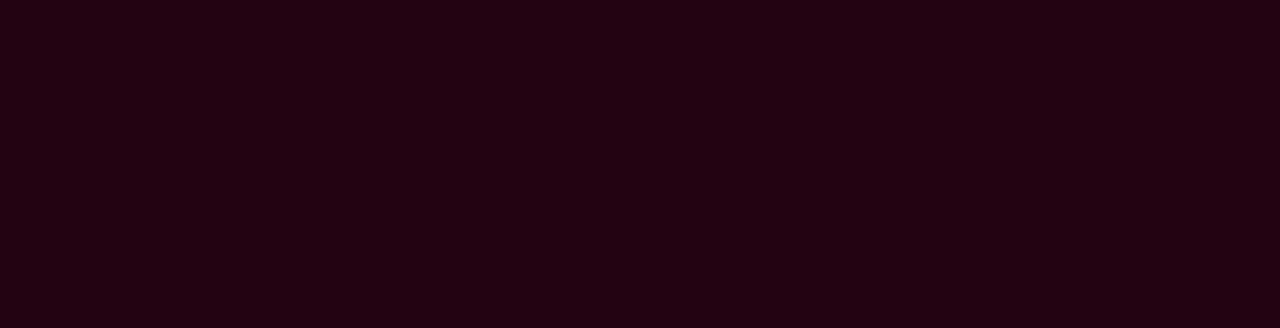
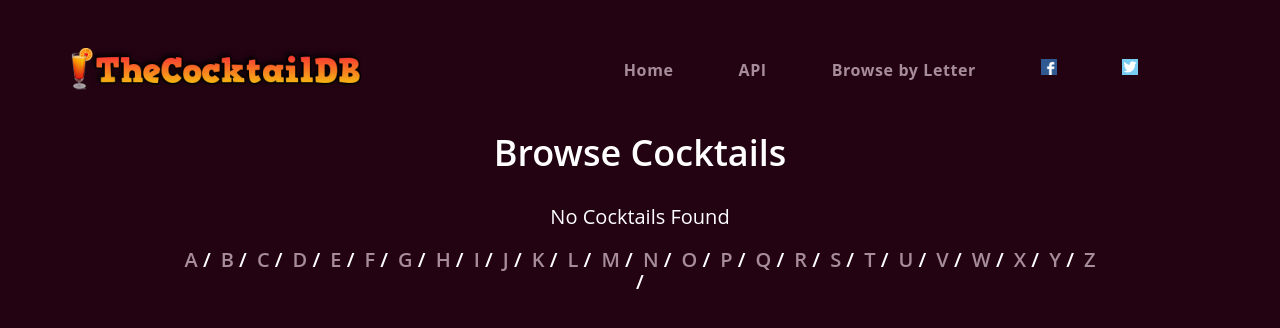
Before and after one commit to tiagomiguelfonseca/cocktail, a React (Create React App) app: page /browse/W in a window 1280 px wide. Before the commit this address had no page. Shown: the top 328 px of the page. Built offline with nearby package versions, Linux system fonts and the light colour scheme; no server answers.

Commit message:
Components Reused

```diff
--- a/src/components/Browse/index.jsx
+++ /dev/null
@@ -1,29 +0,0 @@
-import React from "react";
-import { FetchByLetter } from "../../services/fetchPosts.service";
-import { FetchByLetterKey } from "../../utils/Query/queryKeys";
-import { Link, useLocation, useParams } from "react-router-dom";
-import { useQuery } from "react-query";
-import CocktailSection from "../CocktailSection";
-import { useState } from "react";
-import { useNavigate } from "react-router-dom";
-
-export default function Browse(queryKey) {
-  const [useKey, setUseKey] = useState("a");
-  let [error, setError] = useState(null);
-  const location = useLocation();
-  const navigate = useNavigate();
-
-  const { isLoading, isError, data } = useQuery(
-    [FetchByLetterKey, useKey],
-    FetchByLetter
-  );
-
-console.log(navigate)
-  return (
-    <div>
-      <Link to={`${location.pathname}a`}>A</Link>/ <button >B</button> / <Link to={`${location.pathname}?b=c`}>C</Link> / D / E / F / G / H
-      / I / J / K / L / M / N / O / P / Q / R / S / T / U / V / W / X / Y / Z
-      <CocktailSection data={data} isLoading={isLoading} isError={isError}/>
-    </div>
-  );
-}
--- /dev/null
+++ b/src/components/BrowseLinks/index.jsx
@@ -0,0 +1,26 @@
+import React from "react";
+import { Link } from "react-router-dom";
+import { Container, CustomParagon } from "./style";
+
+export default function BrowseLinks({ title }) {
+  return (
+    <Container>
+      {title}
+      <CustomParagon>
+        <Link to='/browse/a'>A</Link>  /<Link to='/browse/b'>B</Link>  /
+        <Link to='/browse/c'>C</Link>  /<Link to='/browse/d'>D</Link>  /
+        <Link to='/browse/e'>E</Link>  /<Link to='/browse/f'>F</Link>  /
+        <Link to='/browse/g'>G</Link>  /<Link to='/browse/h'>H</Link>  /
+        <Link to='/browse/i'>I</Link>  /<Link to='/browse/j'>J</Link>  /
+        <Link to='/browse/k'>K</Link>  /<Link to='/browse/l'>L</Link>  /
+        <Link to='/browse/m'>M</Link>  /<Link to='/browse/n'>N</Link>  /
+        <Link to='/browse/o'>O</Link>  /<Link to='/browse/p'>P</Link>  /
+        <Link to='/browse/q'>Q</Link>  /<Link to='/browse/r'>R</Link>  /
+        <Link to='/browse/s'>S</Link>  /<Link to='/browse/t'>T</Link>  /
+        <Link to='/browse/u'>U</Link>  /<Link to='/browse/v'>V</Link>  /
+        <Link to='/browse/W'>W</Link>  /<Link to='/browse/x'>X</Link>  /
+        <Link to='/browse/x'>Y</Link>  /<Link to='/browse/z'>Z</Link>  /
+      </CustomParagon>
+    </Container>
+  );
+}
--- /dev/null
+++ b/src/components/BrowseLinks/style.js
@@ -0,0 +1,12 @@
+import styled from "styled-components";
+import { Paragon } from "../Typography";
+
+export const Container = styled.div``;
+
+export const CustomParagon = styled(Paragon)`
+  text-align: center;
+
+  a + a {
+    margin-left: 10px;
+  }
+`;
--- a/src/components/CocktailSection/index.jsx
+++ b/src/components/CocktailSection/index.jsx
@@ -1,20 +1,12 @@
-import React, {Fragment}from "react";
-import { useQuery } from "react-query";
-import { fetchCocktails } from "../../services/fetchPosts.service";
-import { fetchCocktailsKey } from "../../utils/Query/queryKeys";
+import React, { Fragment } from "react";
 import CocktailCard from "../CocktailCard";
 import { CustomFlexContainer } from "./style";
-import { GreatPrimer } from "../Typography";
 
-const CocktailSection = ({ cocktailCardProps, sliceI, sliceF, isLoading, isError, data }) => {
-  // const { isLoading, isError, data } = useQuery(
-  //   fetchCocktailsKey,
-  //   fetchCocktails
-  // );
+const CocktailSection = ({ cocktailCardProps, sliceI, sliceF, isLoading, isError, data, title }) => {
 
   return (
     <Fragment>
-      <GreatPrimer style={{textAlign: "center"}}>Popular Drinks</GreatPrimer>
+    {title}
       <CustomFlexContainer>
         {isLoading ? (
           <div>Loading...</div>
--- a/src/components/NavBar/index.jsx
+++ b/src/components/NavBar/index.jsx
@@ -24,13 +24,13 @@ export default function NavBar(props) {
             </Link>
           </NavBarItem>
           <NavBarItem>
-            <Link to='/api'>
+            <Link to='https://www.thecocktaildb.com/api.php'>
               <Navy>API</Navy>
             </Link>
           </NavBarItem>
           <NavBarItem>
-            <Link to='/forum'>
-              <Navy>Forum</Navy>
+            <Link to='/browse'>
+              <Navy>Browse by Letter</Navy>
             </Link>
           </NavBarItem>
           <NavBarItem>
--- a/src/components/Search/index.jsx
+++ b/src/components/Search/index.jsx
@@ -3,35 +3,27 @@ import { useQuery } from "react-query";
 import { Link } from "react-router-dom";
 import { FetchSingleCocktail } from "../../services/fetchPosts.service";
 import { fetchSingleCocktailKey } from "../../utils/Query/queryKeys";
+import CocktailSection from "../CocktailSection/";
 import CountBar from "../CountBar";
+import { GreatPrimer } from "../Typography";
 import {
   Box,
-  CustomBiSearch,
-  CustomFlexContainer,
-  CustomRow,
-  ImageContainer,
-  Input,
-  List,
+  CustomBiSearch, CustomRow, Input
 } from "./style";
-import { GreatPrimer } from "../Typography";
 
 export default function Search() {
   const [queryKey, setQueryKey] = useState("");
 
-  const {
-    isLoading: loadingCocktail,
-    isError: errorCocktail,
-    data: cocktail,
-  } = useQuery([fetchSingleCocktailKey, queryKey], FetchSingleCocktail);
-
+  const { isLoading, isError, data } = useQuery(
+    [fetchSingleCocktailKey, queryKey],
+    FetchSingleCocktail
+  );
   return (
     <Fragment>
       <CustomRow>
         <Box>
           <Link to='/'>
-            <CustomBiSearch>
-              <button></button>
-            </CustomBiSearch>
+            <CustomBiSearch />
           </Link>
           <Input
             value={queryKey}
@@ -43,33 +35,24 @@ export default function Search() {
         </Box>
         <CountBar />
       </CustomRow>
-      <CustomRow>
-        {loadingCocktail ? (
-          <div>Loading...</div>
-        ) : errorCocktail ? (
-          <div>No cocktails found</div>
-        ) : (
-          <CustomFlexContainer>
-            {queryKey.length === 0
-              ? ""
-              : cocktail !== null
-              ? cocktail.map((v) => {
-                  return (
-                    <Link to={`/drink/${v.idDrink}`}>
-                      <List key={v.idDrink}>
-                        <ImageContainer
-                          src={v.strDrinkThumb}
-                          alt={v.strDrink}
-                        />
-                        <GreatPrimer>{v.strDrink}</GreatPrimer>
-                      </List>
-                    </Link>
-                  );
-                })
-              : "Cocktail not found"}
-          </CustomFlexContainer>
-        )}
-      </CustomRow>
+      {queryKey.length === 0 ? (
+        ""
+      ) : data !== null || undefined ? (
+        <CocktailSection
+          sliceI='0'
+          sliceF='8'
+          isLoading={isLoading}
+          isError={isError}
+          data={data}
+          title={
+            <GreatPrimer style={{ textAlign: "center" }}>
+              Popular Drinks
+            </GreatPrimer>
+          }
+        />
+      ) : (
+        "No Cocktails Found"
+      )}
     </Fragment>
   );
 }
--- a/src/router/Router.jsx
+++ b/src/router/Router.jsx
@@ -2,7 +2,7 @@ import React from "react";
 import { BrowserRouter, Route, Routes } from "react-router-dom";
 import Cocktail from "../views/Cocktail";
 import Home from "../views/Home";
-import Browse from "../components/Browse";
+import Browse from "../views/Browse";
 
 const MainRouter = () => {
   return (
@@ -11,7 +11,7 @@ const MainRouter = () => {
         <Route path='/' element={<Home />} />
         <Route path='/drink/:slug' element={<Cocktail />}/>
         <Route path='/browse/' element={<Browse />}/>
-        <Route path='/browse/?b=:slug' element={<Browse />}/>
+        <Route path='/browse/:slug' element={<Browse />}/>
       </Routes>
     </BrowserRouter>
   );
--- a/src/utils/Theme/index.js
+++ b/src/utils/Theme/index.js
@@ -43,10 +43,10 @@ export const theme = {
     },
     paragon: {
       tag: "h2",
-      fontSize: [6, 8, 11],
-      fontWeight: 500,
+      fontSize: [1, 2, 3],
+      fontWeight: 600,
       fontFamily: fontFamilies.heading,
-      lineHeight: ["20px", "26px", "32px"],
+      lineHeight: ["20px", "26px", "1.1"],
     },
     doublePica: {
       fontSize: [6, 6, 10],
--- /dev/null
+++ b/src/views/Browse/index.jsx
@@ -0,0 +1,37 @@
+import React from "react";
+import { useQuery } from "react-query";
+import { useParams } from "react-router-dom";
+import BrowseLinks from "../../components/BrowseLinks";
+import CocktailSection from "../../components/CocktailSection";
+import { Canon, GreatPrimer } from "../../components/Typography";
+import Layout from "../../containers/Layout";
+import { FetchByLetter } from "../../services/fetchPosts.service";
+import { FetchByLetterKey } from "../../utils/Query/queryKeys";
+import { CustomMaincontainer } from "./style";
+
+export default function Browse(queryKey) {
+  const { slug } = useParams();
+
+  const { isLoading, isError, data } = useQuery(
+    [FetchByLetterKey, slug],
+    FetchByLetter
+  );
+
+  return (
+    <Layout>
+      <CustomMaincontainer>
+        <Canon>Browse Cocktails</Canon>
+        {data === undefined ? (
+          <GreatPrimer>No Cocktails Found</GreatPrimer>
+        ) : (
+          <CocktailSection
+            data={data}
+            isLoading={isLoading}
+            isError={isError}
+          />
+        )}
+        <BrowseLinks />
+      </CustomMaincontainer>
+    </Layout>
+  );
+}
--- /dev/null
+++ b/src/views/Browse/style.js
@@ -0,0 +1,6 @@
+import { MainContainer } from "../../containers/Layout/styles";
+import styled from "styled-components";
+
+export const CustomMaincontainer = styled(MainContainer)`
+  text-align: center;
+`;
--- a/src/views/Home.jsx
+++ b/src/views/Home.jsx
@@ -5,22 +5,41 @@ import Search from "../components/Search";
 import Layout from "../containers/Layout";
 import { MainContainer } from "../containers/Layout/styles";
 import { useQuery } from "react-query";
-import { fetchCocktailsKey } from '../utils/Query/queryKeys';
-import { fetchCocktails } from '../services/fetchPosts.service';
+import { fetchCocktailsKey } from "../utils/Query/queryKeys";
+import { fetchCocktails } from "../services/fetchPosts.service";
+import { GreatPrimer } from "../components/Typography";
+import BrowseLinks from "../components/BrowseLinks";
 
 export default function Home(sliceI, sliceF) {
-
-    const { isLoading, isError, data } = useQuery(
-      fetchCocktailsKey,
-      fetchCocktails
-    );
+  const { isLoading, isError, data } = useQuery(
+    fetchCocktailsKey,
+    fetchCocktails
+  );
 
   return (
     <Layout>
       <MainContainer>
         <Hero />
         <Search />
-        <CocktailSection sliceI="0" sliceF="8" isLoading={isLoading} isError={isError} data={data}/>
+        <CocktailSection
+          sliceI='0'
+          sliceF='8'
+          isLoading={isLoading}
+          isError={isError}
+          data={data}
+          title={
+            <GreatPrimer style={{ textAlign: "center" }}>
+              Popular Drinks
+            </GreatPrimer>
+          }
+        />
+        <BrowseLinks
+          title={
+            <GreatPrimer style={{ textAlign: "center" }}>
+              Browse By name
+            </GreatPrimer>
+          }
+        />
       </MainContainer>
     </Layout>
   );
```
Also changed, not shown: src/components/Browse/style.js (deleted).
